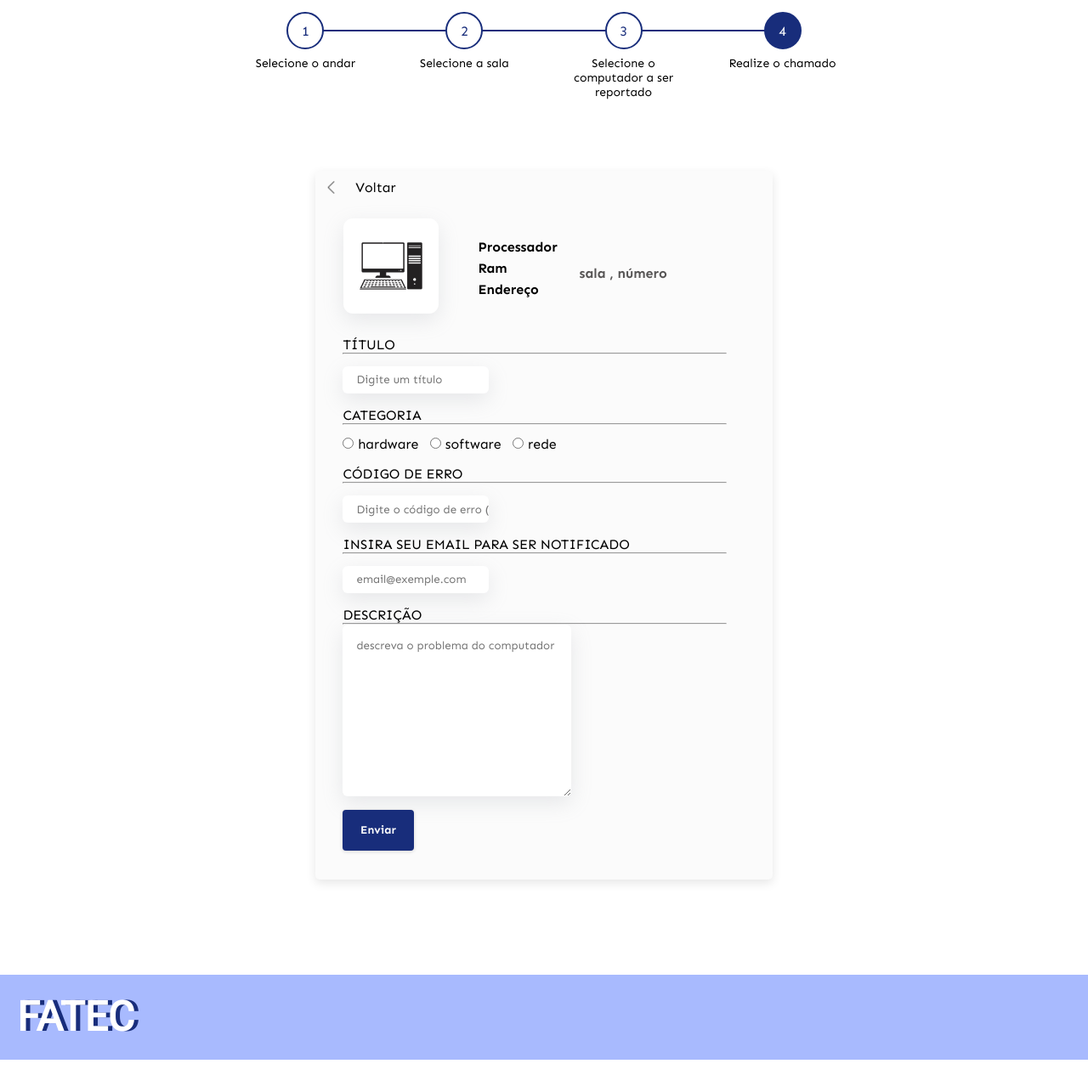
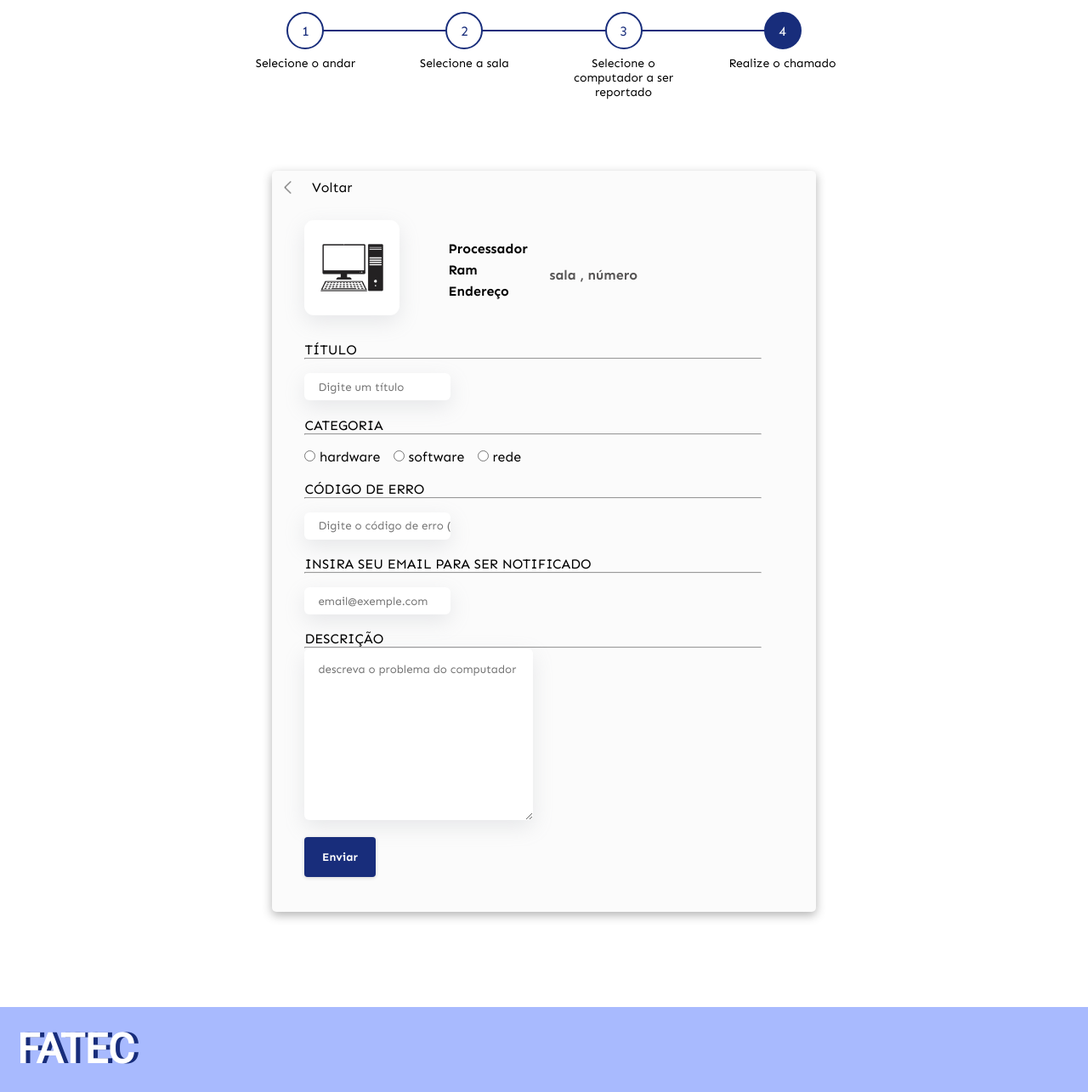
Before and after one commit to apiFatec/SOS_API, a Flask app: page /abrir-chamado/1 in a window 1280 px wide. Shown: the part 189-1474 px from the top of the page at 85% size. Before the commit the page ends 1436 px from the top, so only its background shows below. Run offline with Flask 2, Linux system fonts and the light colour scheme; data that the repository does not hold is empty.

Commit message:
:lipstick: feat: Style box-shadow in container

```diff
--- a/static/tela-abrir-chamados/style.css
+++ b/static/tela-abrir-chamados/style.css
@@ -14,10 +14,10 @@ body {
 #container {
   background-color: #fbfbfb;
   border-radius: 5px;
-  width: 42%;
+  width: 50%;
   margin: auto;
   margin-top: 4rem;
-  box-shadow: rgba(0, 0, 0, 0.1) 0px 4px 12px;
+  box-shadow: rgba(0, 0, 0, 0.3) 0px 4px 12px;
 }
 .tela-detalhes {
   display: flex;
```
